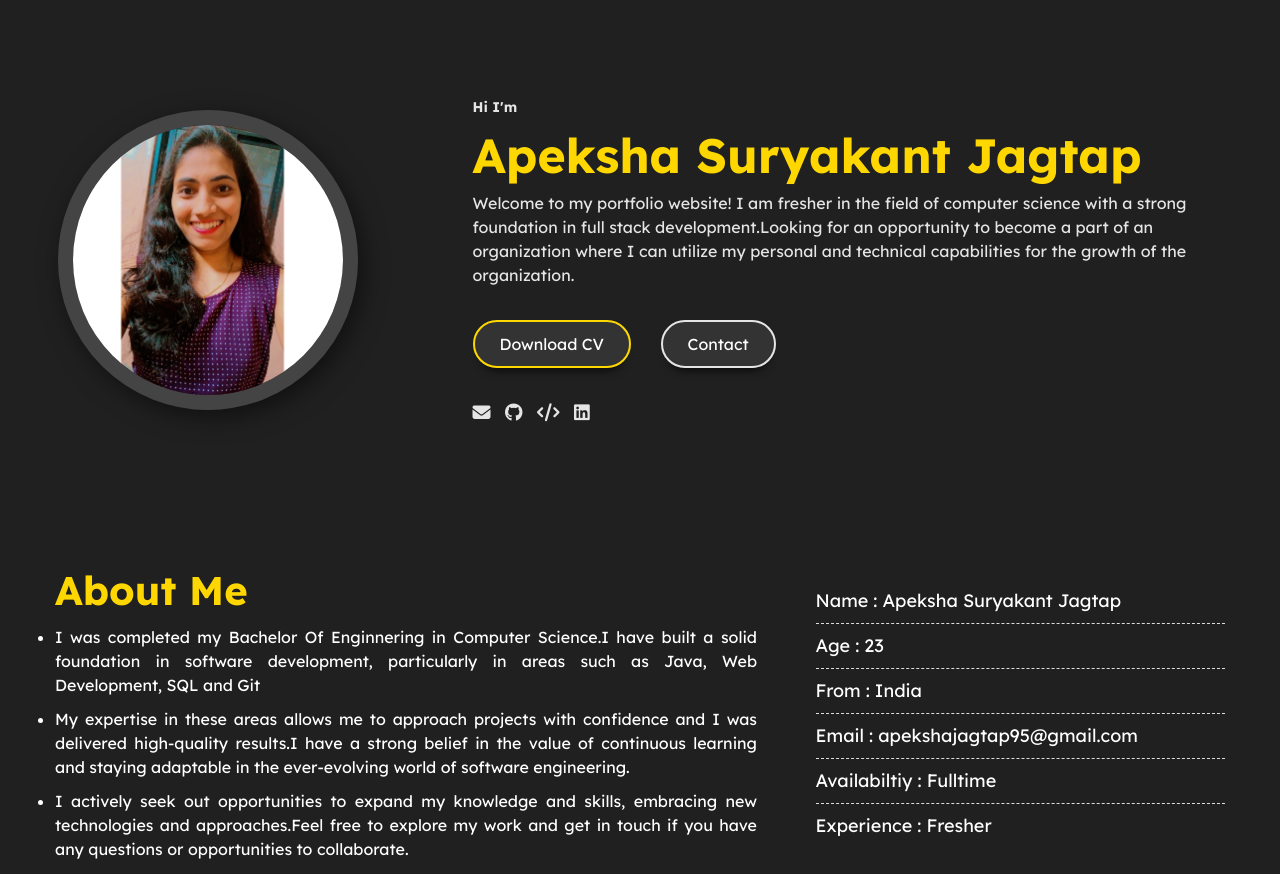
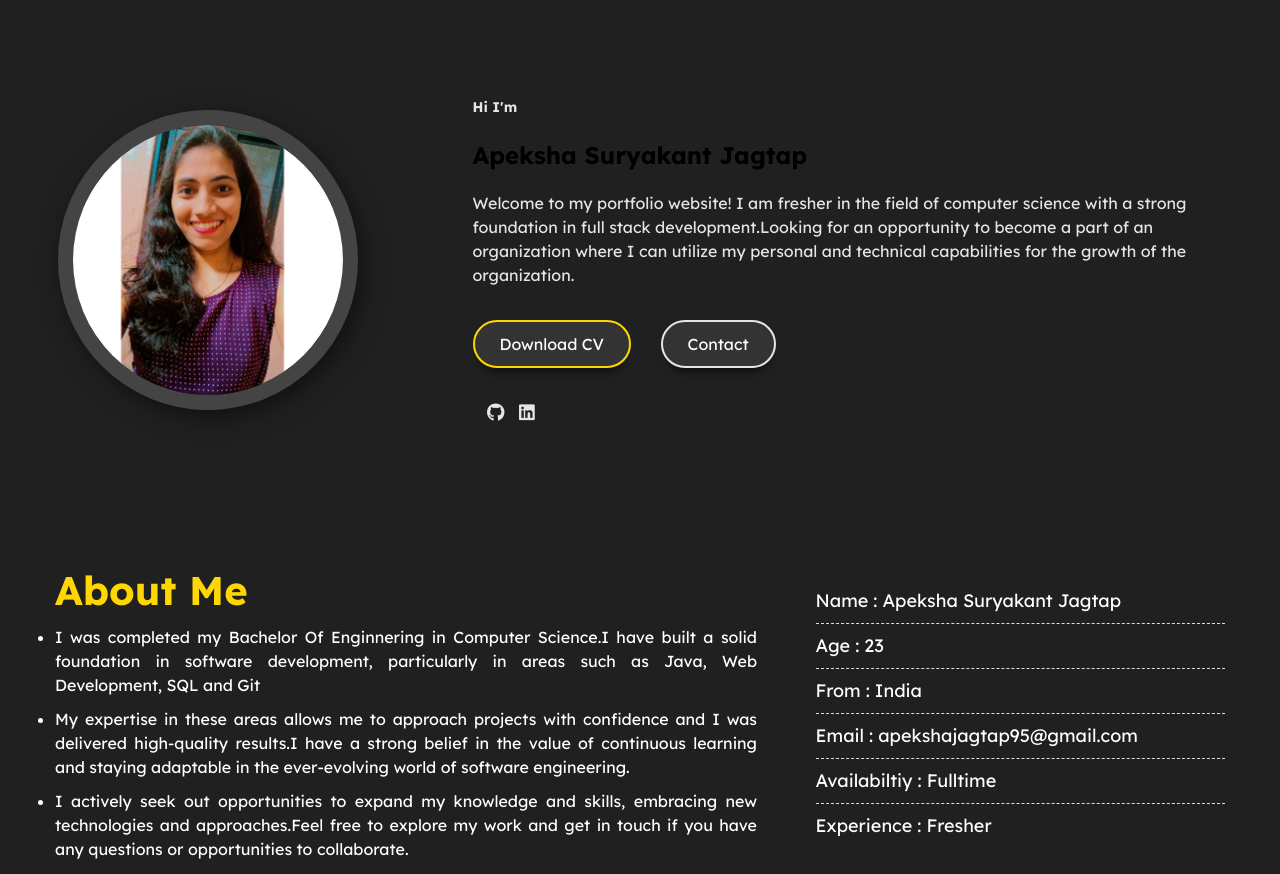
Before and after one commit to apekshajagtap95/My-Portfolio, a plain HTML site: page index.html in a window 1280 px wide. Shown: the part 59-933 px from the top of the page. Drawn offline with nearby package versions, Linux system fonts and the light colour scheme.

Commit message:
Update index.html

```diff
--- a/index.html
+++ b/index.html
@@ -1,17 +1,11 @@
 <!DOCTYPE html>
 <html lang="en">
-
 <head>
     <meta charset="UTF-8">
     <meta http-equiv="X-UA-Compatible" content="IE=edge">
     <meta name="viewport" content="width=device-width, initial-scale=1.0">
     <title>Portfolio</title>
-    <link rel="icon" href="https://i.ibb.co/zRsTj3p/Frame-1-37.png">
-
-
     <link rel="stylesheet" href="/css/style.css">
-    <link rel="stylesheet" media="screen and (max-width : 1170px)" href="/css/responsive.css">
-
     <link rel="stylesheet" href="https://cdnjs.cloudflare.com/ajax/libs/font-awesome/6.4.0/css/all.min.css"
         class="stylesheet">
 </head>
@@ -54,18 +48,17 @@
 
         <div class="profile-text">
             <h5>Hi I'm </h5><br>
-            <h1>Apeksha Suryakant Jagtap</h1><br>
+            <h2>Apeksha Suryakant Jagtap</h2><br>
             <p>Welcome to my portfolio website! I am fresher in the field of computer science with a strong foundation in full stack development.Looking for an opportunity to become a part of an organization where I can utilize my personal and technical capabilities for the  growth of the organization.</p>
 
             <div class="btn-group">
-                <a href="/files/Apeksha Resume.pdf" class="btn   active">Download CV</a>
+                <a href="files/ApekshaResume.pdf" class="btn   active">Download CV</a>
                 <a href="mailto:apekshajagtap95@gmail.com" class="btn">Contact</a>
             </div>
 
             <div class="social">
-                <a href="mailto:apekshajagtap95@gmail.com"><i class="fa fa-envelope"></i></a>
+                <a href="mailto:apekshajagtap95@gmail.com"><i class="fa-brands fa-email"></i></a>
                 <a href="https://github.com/apekshajagtap95"><i class="fa-brands fa-github"></i></a>
-                <a href="#"><i class="fa fa-code"></i></a>
                 <a href="https://www.linkedin.com/in/apeksha-jagtap-44b85322b/"><i class="fa-brands fa-linkedin"></i></a>
             </div>
         </div>
@@ -265,8 +258,5 @@
     <script src="https://cdn.jsdelivr.net/npm/typed.js@2.0.12"></script>
     <script src="https://unpkg.com/scrollreveal"></script>
     <script src="/js/javascript.js"></script>
-
-
 </body>
-
 </html>
```
